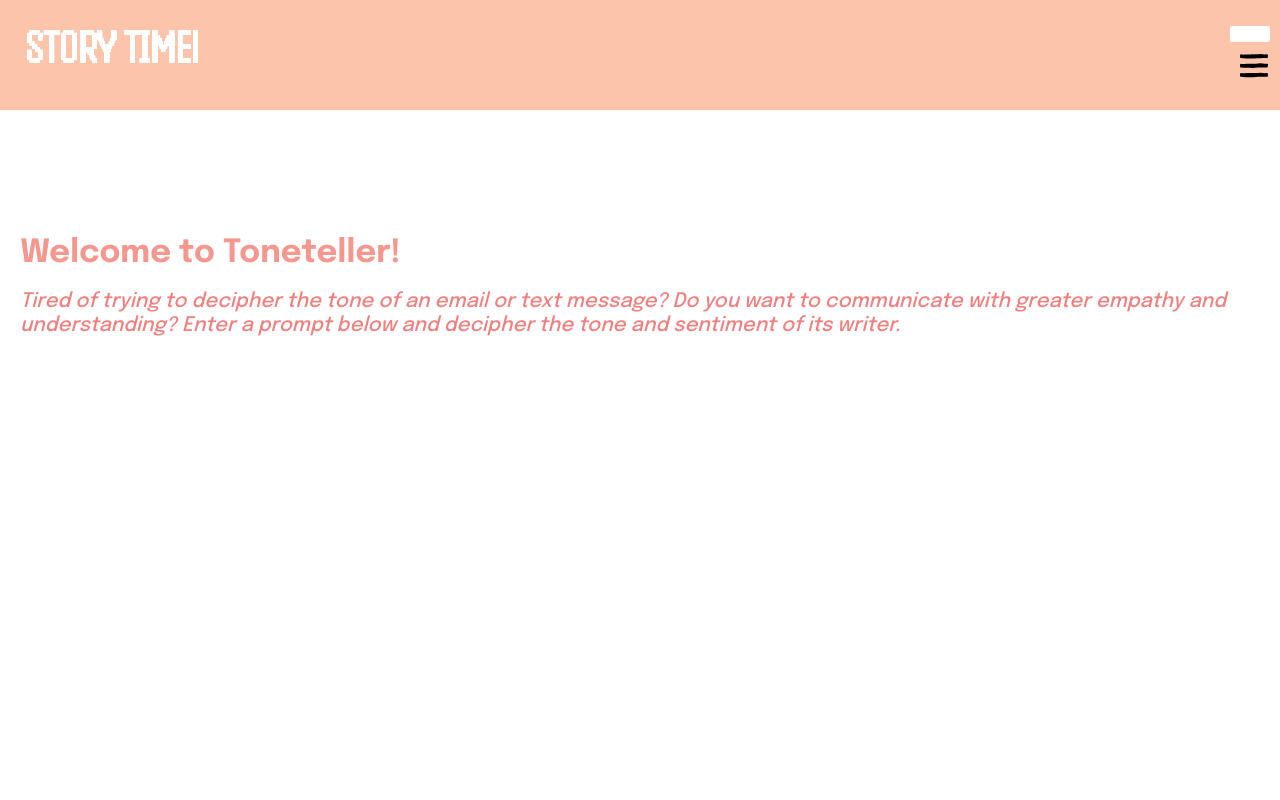
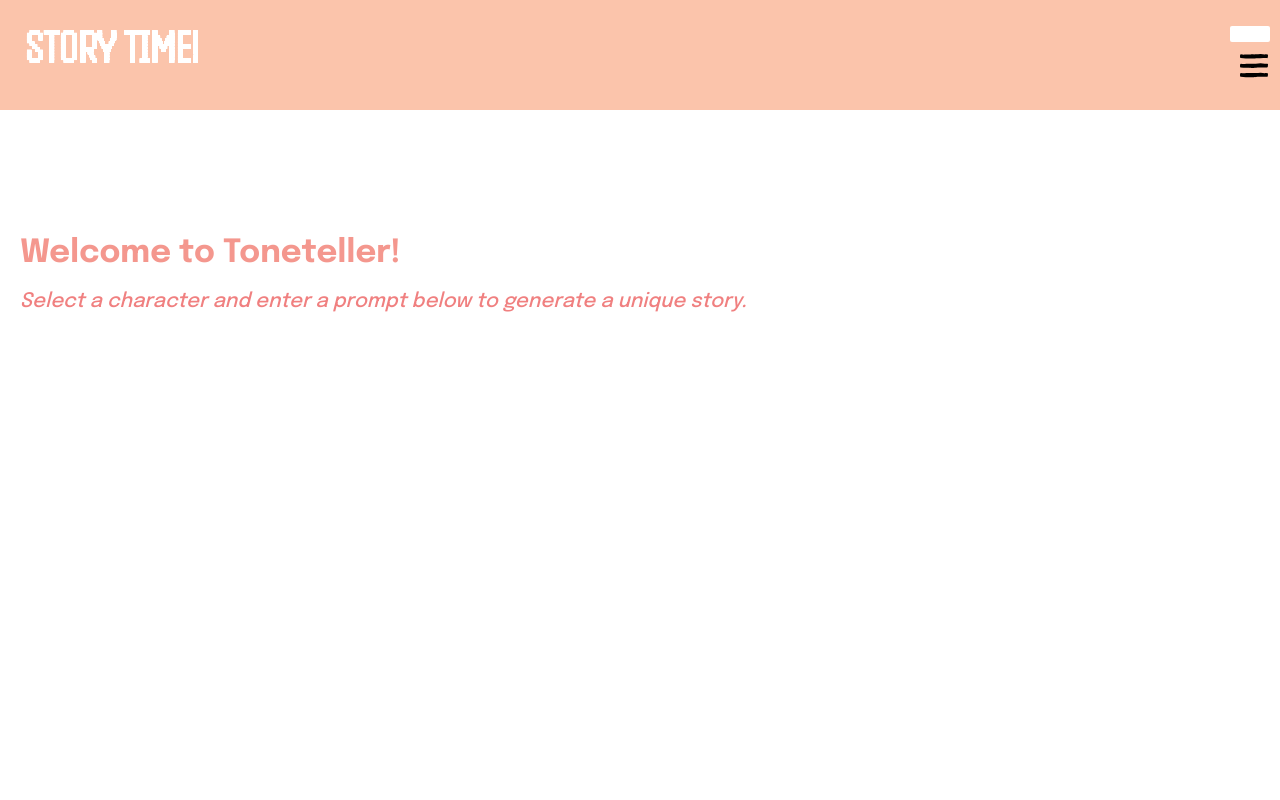
Before and after one commit to Active-Transport/story-time, a React (Create React App) app in the folder frontend/: page /StoryTime/characters in a window 1280 px wide. Shown: the top 800 px of the page. Built offline with nearby package versions, Linux system fonts and the light colour scheme; a web font is replaced by a local one.

Commit message:
change text

```diff
--- a/frontend/src/Components/Characters.js
+++ b/frontend/src/Components/Characters.js
@@ -81,10 +81,7 @@ export default function Toneteller() {
                     </div>
                 ) : (
                     <div className="body-text">
-                        Tired of trying to decipher the tone of an email or text message? Do
-                        you want to communicate with greater empathy and understanding?
-                        Enter a prompt below and decipher the tone and sentiment of its
-                        writer.
+                        Select a character and enter a prompt below to generate a unique story.
                     </div>
                 )}
             </div>
```
